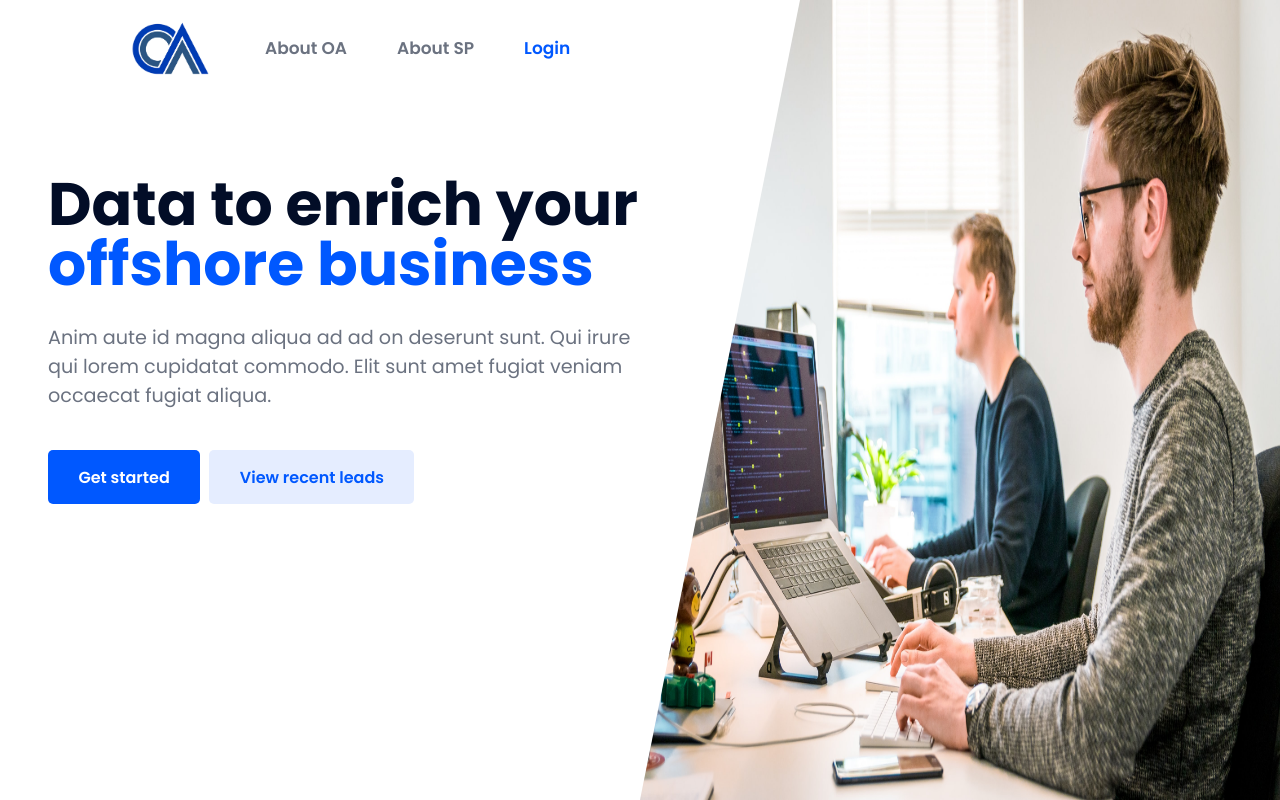
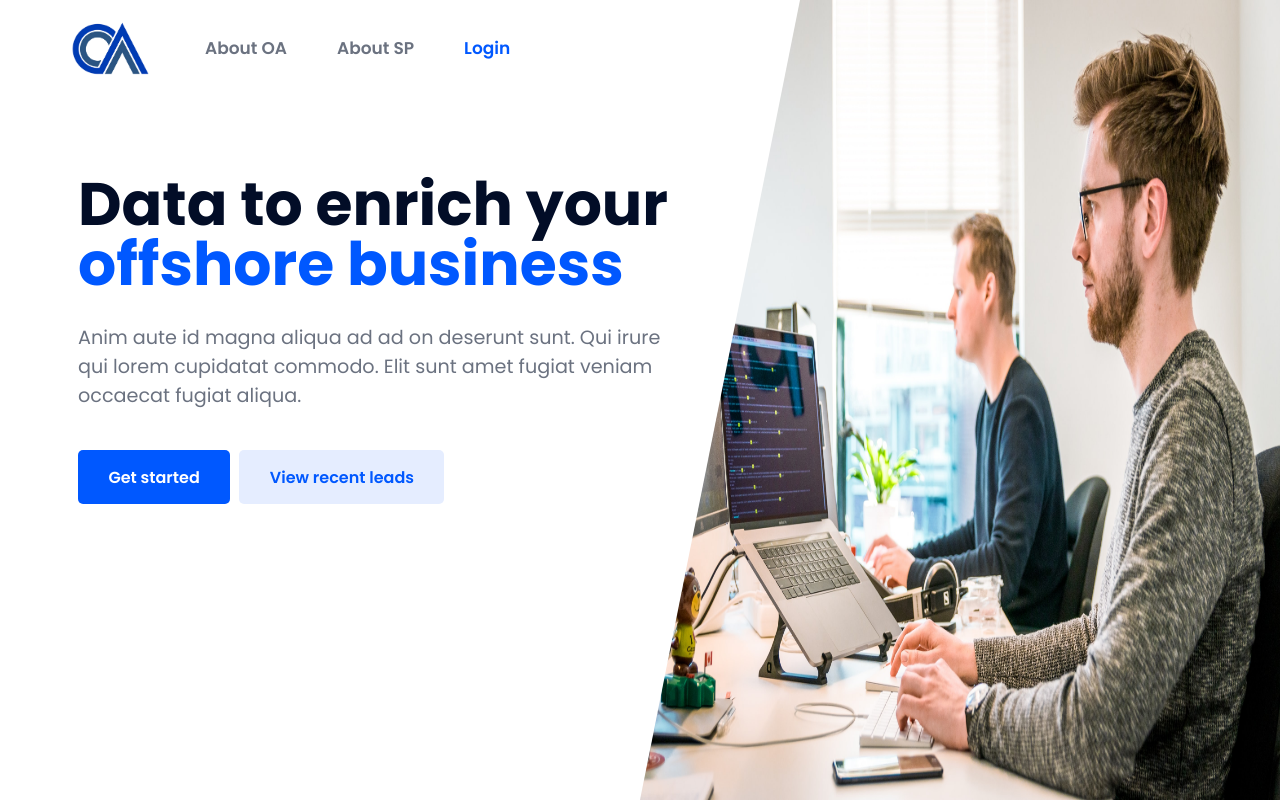
Before and after one commit to justinobsenares/front-end, a plain HTML site: page Index.html in a window 1280 px wide. Drawn offline with Linux system fonts and the light colour scheme.

Commit message:
Add files via upload

```diff
--- a/Index.html
+++ b/Index.html
@@ -12,7 +12,7 @@
 
 
 <body>
-
+<div class="content">
     <div class="topnav" id="myTopnav">
         <a href="" class="active"><img src="/images/oa-logo.png"></a>
         <a href="#">About OA</a>
@@ -44,7 +44,7 @@
           </div>
 
           <img src="/images/bg.jpg" class="img-bg">
-
+        </div>
 <script src="/js/main.js"></script>
 </body>
 </html>
--- a/css/desc.css
+++ b/css/desc.css
@@ -4,6 +4,11 @@
     padding: 0;
     box-sizing: border-box;
     font-family: 'Poppins', sans-serif;
+}
+.content {
+  max-width: 1400px;
+  margin: auto;
+  padding: 0 30px;
 }
 .topnav {
     overflow: hidden;
@@ -28,17 +33,16 @@ a:nth-child(4){
     position: relative;
     width: 90px;
     margin-top: -20px;
-    margin-left: 100px;
+    margin-left: 10px;
 
   }
-
   .topnav .icon {
     display: none;
   }
   @media screen and (max-width: 600px) {
     .topnav img{
         position: relative;
-        right: 110px;
+        right: 20px;
 
     }
   }
```
